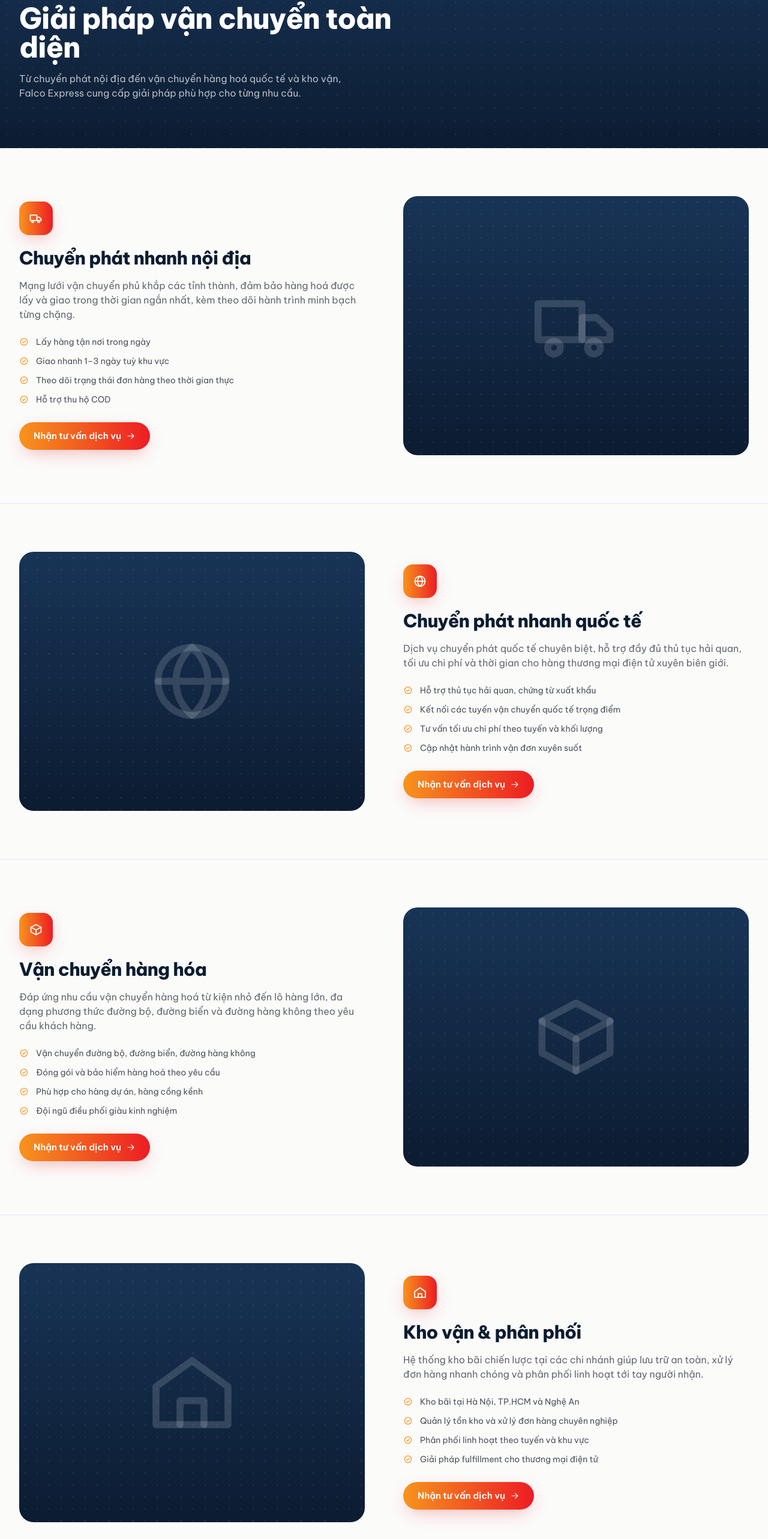
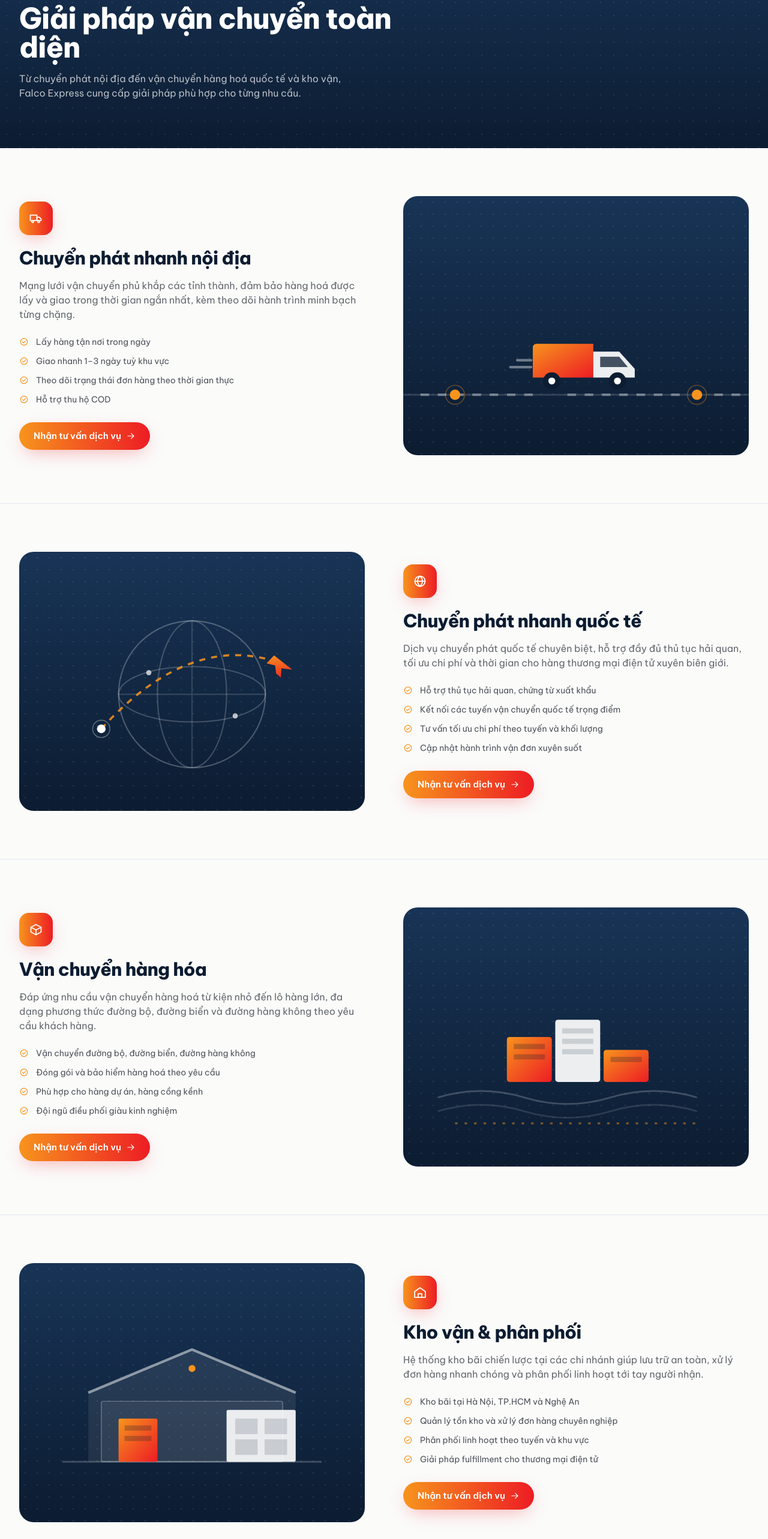
Before and after one commit to huythanhlogist/falco-express, a Next.js app: page /dich-vu in a window 1280 px wide. Shown: the part 194-2760 px from the top of the page at 60% size. Built offline with nearby package versions, Linux system fonts and the light colour scheme.

Commit message:
Add custom illustrations for each service on the services page
Replaces the plain icon watermark with brand-styled vector illustrations
(route/truck, globe/flight path, cargo boxes, warehouse) for each of the
four services.

Co-Authored-By: Claude Sonnet 5 <noreply@anthropic.com>

```diff
--- a/src/app/dich-vu/page.tsx
+++ b/src/app/dich-vu/page.tsx
@@ -12,6 +12,12 @@ import {
   TruckIcon,
   WarehouseIcon,
 } from "@/components/icons";
+import {
+  CargoIllustration,
+  DomesticIllustration,
+  InternationalIllustration,
+  WarehouseIllustration,
+} from "@/components/ServiceIllustrations";
 
 export const metadata: Metadata = {
   title: "Dịch vụ",
@@ -26,6 +32,13 @@ const ICONS = {
   warehouse: WarehouseIcon,
 } as const;
 
+const ILLUSTRATIONS = {
+  domestic: DomesticIllustration,
+  international: InternationalIllustration,
+  cargo: CargoIllustration,
+  warehouse: WarehouseIllustration,
+} as const;
+
 export default function ServicesPage() {
   return (
     <>
@@ -38,6 +51,7 @@ export default function ServicesPage() {
       <div className="divide-y divide-line">
         {SERVICES.map((service, i) => {
           const Icon = ICONS[service.icon];
+          const Illustration = ILLUSTRATIONS[service.icon];
           const reversed = i % 2 === 1;
           return (
             <section
@@ -77,18 +91,7 @@ export default function ServicesPage() {
                   </Reveal>
 
                   <Reveal delay={0.1}>
-                    <div className="relative aspect-[4/3] overflow-hidden rounded-3xl bg-navy-gradient">
-                      <div
-                        className="absolute inset-0 opacity-[0.12]"
-                        style={{
-                          backgroundImage:
-                            "radial-gradient(circle, rgba(255,255,255,0.9) 1px, transparent 1px)",
-                          backgroundSize: "20px 20px",
-                        }}
-                        aria-hidden
-                      />
-                      <Icon className="absolute inset-0 m-auto h-32 w-32 text-white/15 sm:h-40 sm:w-40" />
-                    </div>
+                    <Illustration />
                   </Reveal>
                 </div>
               </div>
--- /dev/null
+++ b/src/components/ServiceIllustrations.tsx
@@ -0,0 +1,181 @@
+function Dots() {
+  return (
+    <div
+      className="absolute inset-0 opacity-[0.12]"
+      style={{
+        backgroundImage:
+          "radial-gradient(circle, rgba(255,255,255,0.9) 1px, transparent 1px)",
+        backgroundSize: "20px 20px",
+      }}
+      aria-hidden
+    />
+  );
+}
+
+function Frame({ children }: { children: React.ReactNode }) {
+  return (
+    <div className="relative aspect-[4/3] overflow-hidden rounded-3xl bg-navy-gradient">
+      <Dots />
+      {children}
+    </div>
+  );
+}
+
+export function DomesticIllustration() {
+  return (
+    <Frame>
+      <svg viewBox="0 0 400 300" className="absolute inset-0 h-full w-full" aria-hidden>
+        <defs>
+          <linearGradient id="dom-truck" x1="0" y1="0" x2="1" y2="1">
+            <stop offset="0%" stopColor="#f7941d" />
+            <stop offset="100%" stopColor="#ed1c24" />
+          </linearGradient>
+        </defs>
+        <path d="M0 230 H400" stroke="#ffffff" strokeOpacity="0.15" strokeWidth="2" />
+        <path
+          d="M20 230 H150 M190 230 H320 M360 230 H400"
+          stroke="#ffffff"
+          strokeOpacity="0.35"
+          strokeWidth="3"
+          strokeDasharray="10 10"
+        />
+        <circle cx="60" cy="230" r="6" fill="#f7941d" />
+        <circle cx="60" cy="230" r="11" fill="none" stroke="#f7941d" strokeOpacity="0.4" />
+        <circle cx="340" cy="230" r="6" fill="#f7941d" />
+        <circle cx="340" cy="230" r="11" fill="none" stroke="#f7941d" strokeOpacity="0.4" />
+
+        <g transform="translate(150,150)">
+          <path
+            d="M0 60 V25 a4 4 0 0 1 4-4 H70 V60 Z"
+            fill="url(#dom-truck)"
+          />
+          <path
+            d="M70 30 H100 L118 50 V60 H70 Z"
+            fill="#ffffff"
+            fillOpacity="0.92"
+          />
+          <path d="M78 36 H100 L110 48 H78 Z" fill="#0c1c31" fillOpacity="0.75" />
+          <circle cx="22" cy="64" r="10" fill="#0c1c31" />
+          <circle cx="22" cy="64" r="4" fill="#ffffff" />
+          <circle cx="98" cy="64" r="10" fill="#0c1c31" />
+          <circle cx="98" cy="64" r="4" fill="#ffffff" />
+          <path d="M-18 40 H-2 M-26 48 H-2" stroke="#ffffff" strokeOpacity="0.4" strokeWidth="3" strokeLinecap="round" />
+        </g>
+      </svg>
+    </Frame>
+  );
+}
+
+export function InternationalIllustration() {
+  return (
+    <Frame>
+      <svg viewBox="0 0 400 300" className="absolute inset-0 h-full w-full" aria-hidden>
+        <defs>
+          <linearGradient id="intl-plane" x1="0" y1="0" x2="1" y2="1">
+            <stop offset="0%" stopColor="#f7941d" />
+            <stop offset="100%" stopColor="#ed1c24" />
+          </linearGradient>
+        </defs>
+        <circle cx="200" cy="165" r="85" fill="none" stroke="#ffffff" strokeOpacity="0.25" strokeWidth="1.5" />
+        <ellipse cx="200" cy="165" rx="85" ry="32" fill="none" stroke="#ffffff" strokeOpacity="0.2" strokeWidth="1.5" />
+        <ellipse cx="200" cy="165" rx="40" ry="85" fill="none" stroke="#ffffff" strokeOpacity="0.2" strokeWidth="1.5" />
+        <path d="M115 165 H285 M200 80 V250" stroke="#ffffff" strokeOpacity="0.15" strokeWidth="1.5" />
+
+        <circle cx="150" cy="140" r="3" fill="#ffffff" fillOpacity="0.7" />
+        <circle cx="250" cy="190" r="3" fill="#ffffff" fillOpacity="0.7" />
+
+        <path
+          d="M95 205 Q200 90 305 130"
+          fill="none"
+          stroke="#f7941d"
+          strokeWidth="2.5"
+          strokeDasharray="7 7"
+          strokeOpacity="0.85"
+        />
+        <g transform="translate(295,120) rotate(25)">
+          <path
+            d="M0 0 L26 6 L14 10 L18 20 L11 18 L6 10 L-4 12 Z"
+            fill="url(#intl-plane)"
+          />
+        </g>
+        <circle cx="95" cy="205" r="5" fill="#ffffff" />
+        <circle cx="95" cy="205" r="10" fill="none" stroke="#ffffff" strokeOpacity="0.35" />
+      </svg>
+    </Frame>
+  );
+}
+
+export function CargoIllustration() {
+  return (
+    <Frame>
+      <svg viewBox="0 0 400 300" className="absolute inset-0 h-full w-full" aria-hidden>
+        <defs>
+          <linearGradient id="cargo-box" x1="0" y1="0" x2="1" y2="1">
+            <stop offset="0%" stopColor="#f7941d" />
+            <stop offset="100%" stopColor="#ed1c24" />
+          </linearGradient>
+        </defs>
+        <path
+          d="M40 220 Q90 205 140 220 T240 220 T340 220"
+          fill="none"
+          stroke="#ffffff"
+          strokeOpacity="0.2"
+          strokeWidth="2"
+        />
+        <path
+          d="M40 236 Q90 221 140 236 T240 236 T340 236"
+          fill="none"
+          stroke="#ffffff"
+          strokeOpacity="0.12"
+          strokeWidth="2"
+        />
+
+        <g transform="translate(120,110)">
+          <rect x="0" y="40" width="52" height="52" rx="3" fill="url(#cargo-box)" />
+          <rect x="8" y="48" width="36" height="6" fill="#0c1c31" fillOpacity="0.25" />
+          <rect x="8" y="60" width="36" height="6" fill="#0c1c31" fillOpacity="0.25" />
+          <rect x="56" y="20" width="52" height="72" rx="3" fill="#ffffff" fillOpacity="0.92" />
+          <rect x="64" y="30" width="36" height="6" fill="#0c1c31" fillOpacity="0.15" />
+          <rect x="64" y="42" width="36" height="6" fill="#0c1c31" fillOpacity="0.15" />
+          <rect x="64" y="54" width="36" height="6" fill="#0c1c31" fillOpacity="0.15" />
+          <rect x="112" y="55" width="52" height="37" rx="3" fill="url(#cargo-box)" />
+          <rect x="120" y="63" width="36" height="6" fill="#0c1c31" fillOpacity="0.25" />
+        </g>
+
+        <path d="M60 250 H340" stroke="#f7941d" strokeOpacity="0.5" strokeWidth="2" strokeDasharray="3 8" />
+      </svg>
+    </Frame>
+  );
+}
+
+export function WarehouseIllustration() {
+  return (
+    <Frame>
+      <svg viewBox="0 0 400 300" className="absolute inset-0 h-full w-full" aria-hidden>
+        <defs>
+          <linearGradient id="wh-accent" x1="0" y1="0" x2="1" y2="1">
+            <stop offset="0%" stopColor="#f7941d" />
+            <stop offset="100%" stopColor="#ed1c24" />
+          </linearGradient>
+        </defs>
+        <path d="M50 230 H350" stroke="#ffffff" strokeOpacity="0.2" strokeWidth="2" />
+
+        <path d="M80 230 V150 L200 100 L320 150 V230 Z" fill="#ffffff" fillOpacity="0.08" />
+        <path d="M80 150 L200 100 L320 150" fill="none" stroke="#ffffff" strokeOpacity="0.5" strokeWidth="3" />
+        <rect x="95" y="160" width="210" height="70" rx="2" fill="#ffffff" fillOpacity="0.06" stroke="#ffffff" strokeOpacity="0.3" />
+
+        <rect x="115" y="180" width="45" height="50" fill="url(#wh-accent)" rx="2" />
+        <rect x="122" y="188" width="31" height="6" fill="#0c1c31" fillOpacity="0.25" />
+        <rect x="122" y="200" width="31" height="6" fill="#0c1c31" fillOpacity="0.25" />
+
+        <rect x="240" y="170" width="80" height="60" fill="#ffffff" fillOpacity="0.9" rx="2" />
+        <rect x="250" y="180" width="26" height="18" fill="#0c1c31" fillOpacity="0.15" />
+        <rect x="284" y="180" width="26" height="18" fill="#0c1c31" fillOpacity="0.15" />
+        <rect x="250" y="204" width="26" height="18" fill="#0c1c31" fillOpacity="0.15" />
+        <rect x="284" y="204" width="26" height="18" fill="#0c1c31" fillOpacity="0.15" />
+
+        <circle cx="200" cy="122" r="4" fill="#f7941d" />
+      </svg>
+    </Frame>
+  );
+}
```
